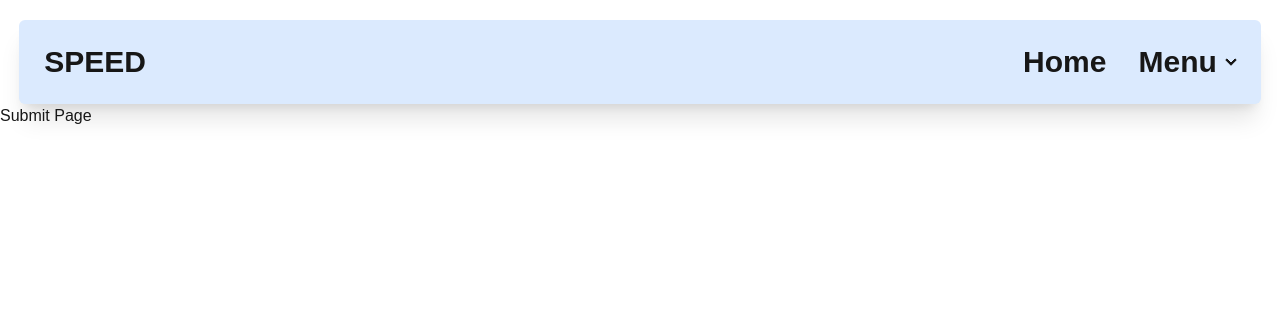
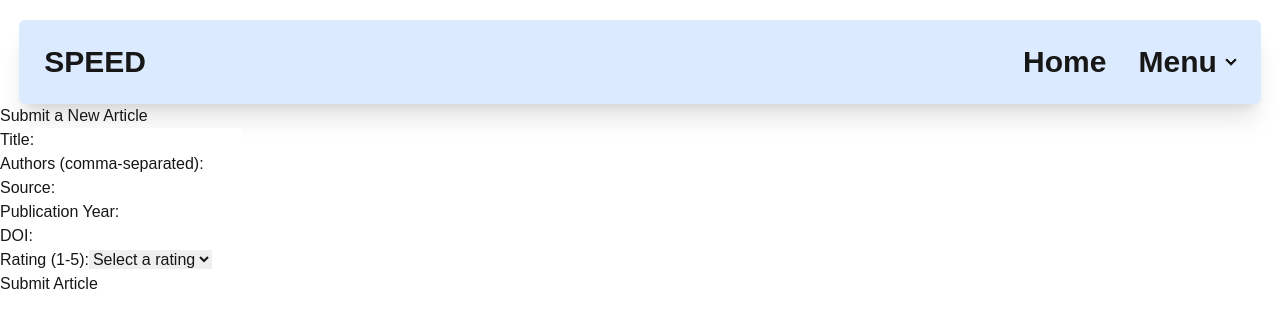
Before and after one commit to bbag199/CISE_W202_04, a Next.js app in the folder frontend/: page /pages/submit in a window 1280 px wide. Shown: the top 328 px of the page. Built offline with nearby package versions, Linux system fonts and the light colour scheme.

Commit message:
Created the submission function of the articles

```diff
--- a/frontend/src/app/pages/submit/page.tsx
+++ b/frontend/src/app/pages/submit/page.tsx
@@ -1,7 +1,156 @@
-import React from "react";
+'use client'; // Mark this component as a client component
 
-const page = () => {
-  return <div>Submit Page</div>;
+import React, { ChangeEvent, FormEvent, useState } from 'react';
+import { useRouter } from 'next/navigation'; // Use this for client-side navigation
+
+interface Article {
+  title: string;
+  authors: string;
+  source: string;
+  publicationYear: string;
+  doi: string;
+  rating: number;
+}
+
+const DefaultEmptyArticle: Article = {
+  title: '',
+  authors: '',
+  source: '',
+  publicationYear: '',
+  doi: '',
+  rating: 0,
 };
 
-export default page;
+const SubmitArticlePage = () => {
+  const router = useRouter();
+  const [article, setArticle] = useState<Article>(DefaultEmptyArticle);
+
+  const onChange = (event: ChangeEvent<HTMLInputElement | HTMLSelectElement>) => {
+    const { name, value } = event.target;
+    setArticle({ ...article, [name]: value });
+  };
+
+  const onSubmit = async (event: FormEvent<HTMLFormElement>) => {
+    event.preventDefault();
+
+    // Convert authors from string to array
+    const authorsArray = article.authors.split(',').map((author) => author.trim());
+
+    const articleToSubmit = {
+      ...article,
+      authors: authorsArray,
+      rating: Number(article.rating),
+    };
+
+    try {
+      const response = await fetch('http://localhost:8082/articles', {
+        method: 'POST',
+        headers: {
+          'Content-Type': 'application/json',
+        },
+        body: JSON.stringify(articleToSubmit),
+      });
+
+      if (response.ok) {
+        console.log('Article submitted successfully');
+        setArticle(DefaultEmptyArticle); // Reset form
+        router.push('/'); // Navigate to homepage or another page after submission
+      } else {
+        console.error('Failed to submit article');
+      }
+    } catch (error) {
+      console.error('Error submitting article:', error);
+    }
+  };
+
+  return (
+    <div>
+      <h1>Submit a New Article</h1>
+      <form onSubmit={onSubmit}>
+        <div>
+          <label htmlFor="title">Title:</label>
+          <input
+            type="text"
+            id="title"
+            name="title"
+            value={article.title}
+            onChange={onChange}
+            required
+          />
+        </div>
+
+        <div>
+          <label htmlFor="authors">Authors (comma-separated):</label>
+          <input
+            type="text"
+            id="authors"
+            name="authors"
+            value={article.authors}
+            onChange={onChange}
+            required
+          />
+        </div>
+
+        <div>
+          <label htmlFor="source">Source:</label>
+          <input
+            type="text"
+            id="source"
+            name="source"
+            value={article.source}
+            onChange={onChange}
+            required
+          />
+        </div>
+
+        <div>
+          <label htmlFor="publicationYear">Publication Year:</label>
+          <input
+            type="text"
+            id="publicationYear"
+            name="publicationYear"
+            value={article.publicationYear}
+            onChange={onChange}
+            required
+          />
+        </div>
+
+        <div>
+          <label htmlFor="doi">DOI:</label>
+          <input
+            type="text"
+            id="doi"
+            name="doi"
+            value={article.doi}
+            onChange={onChange}
+            required
+          />
+        </div>
+
+        <div>
+          <label htmlFor="rating">Rating (1-5):</label>
+          <select
+            id="rating"
+            name="rating"
+            value={article.rating}
+            onChange={onChange}
+            required
+          >
+            <option value="0" disabled>
+              Select a rating
+            </option>
+            <option value="1">1</option>
+            <option value="2">2</option>
+            <option value="3">3</option>
+            <option value="4">4</option>
+            <option value="5">5</option>
+          </select>
+        </div>
+
+        <button type="submit">Submit Article</button>
+      </form>
+    </div>
+  );
+};
+
+export default SubmitArticlePage;
```
Also changed, not shown: 1 other file (tests, documents, lock files or other folders).
